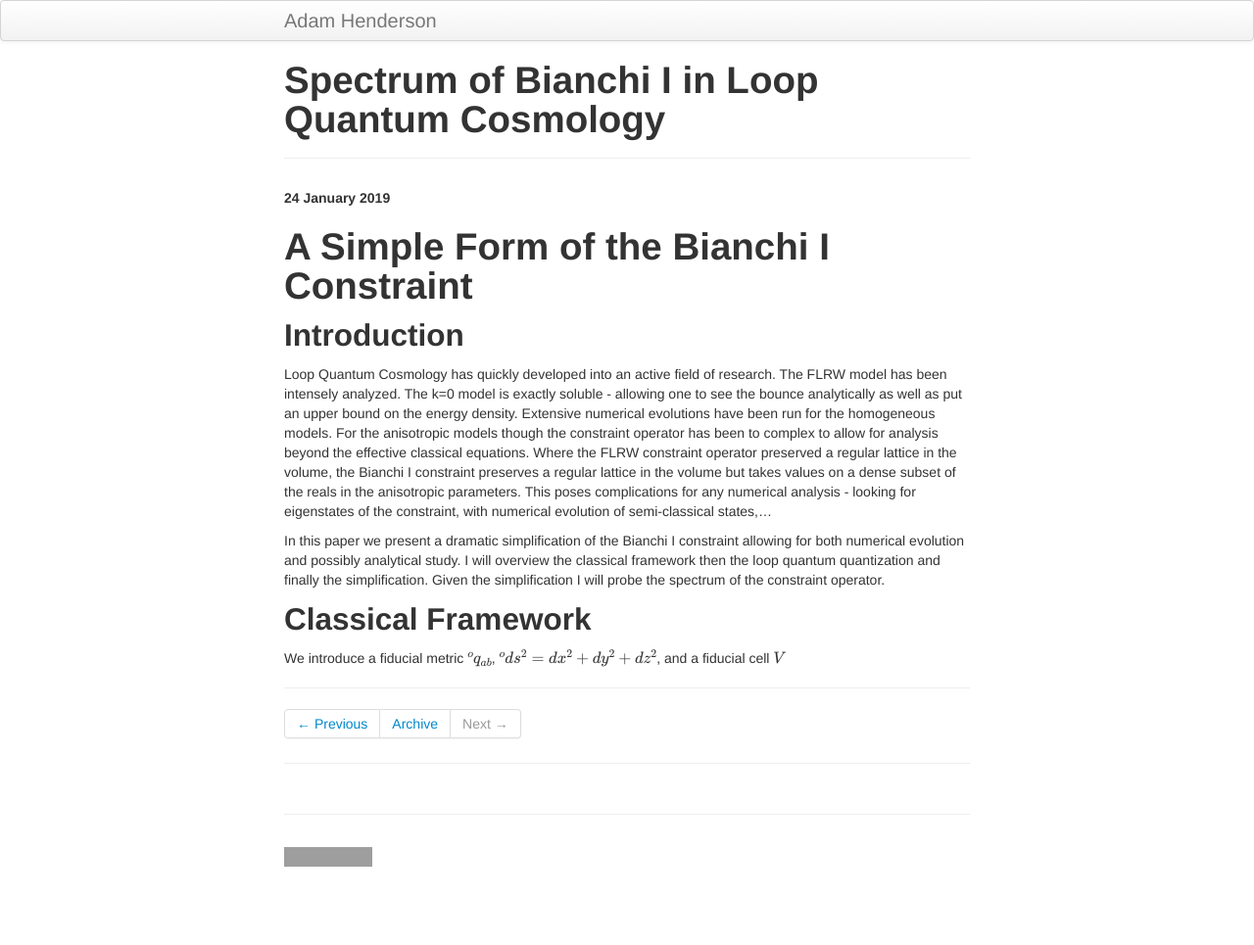
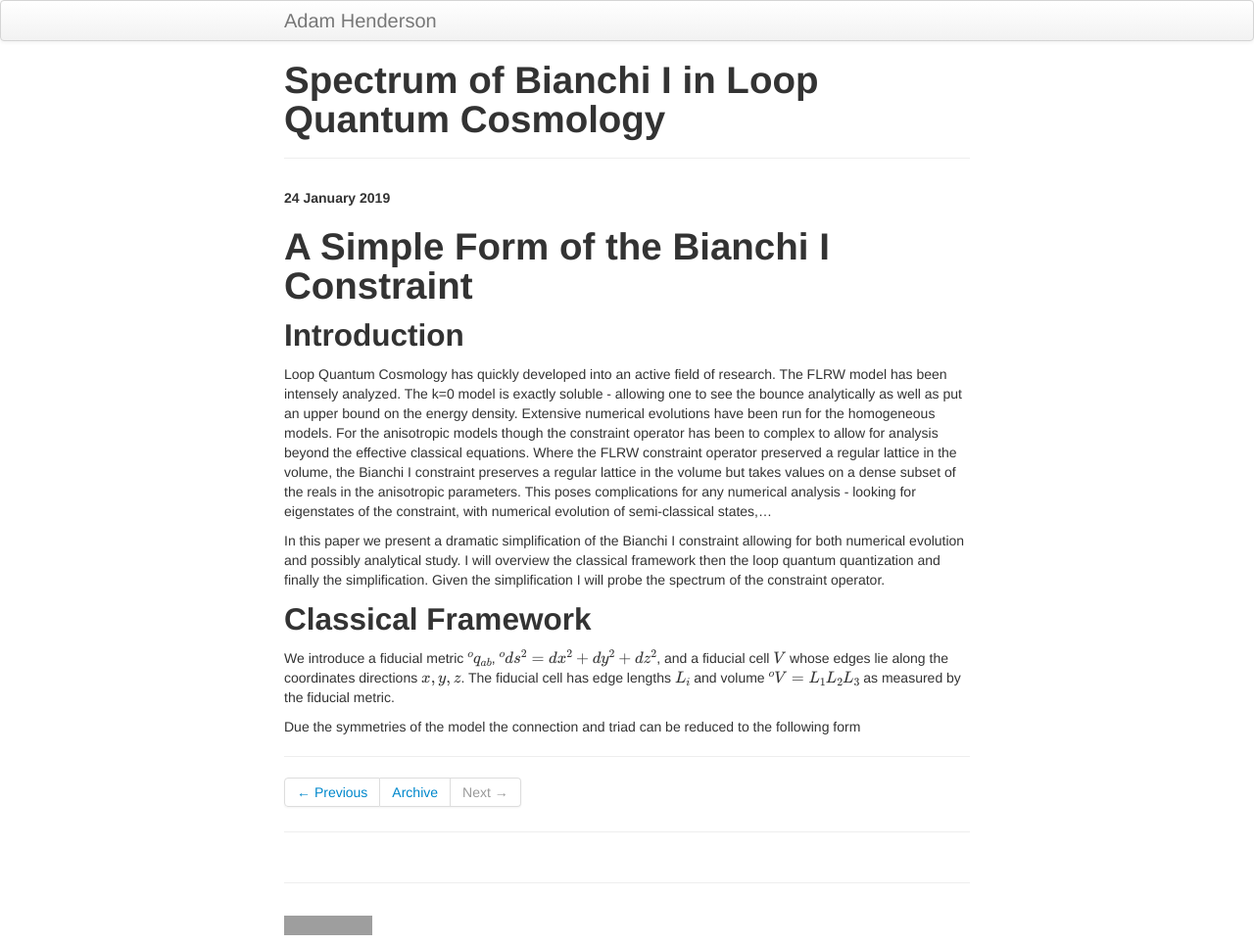
Before and after one commit to AdamDadeH/adamdadeh.github.io, a Jekyll site: the page built from _posts/2019-01-24-bianchi.md, in a window 1280 px wide. Shown: the whole page at 98% size. Built offline with Jekyll 4.4.1, drawn with Linux system fonts in a browser that asks for light colours; formulas are drawn with MathJax 3; before the commit the page ends 900 px from its top, so only the background shows below that; grey boxes are pictures that could not be loaded.

Commit message:
this lien

```diff
--- a/_posts/2019-01-24-bianchi.md
+++ b/_posts/2019-01-24-bianchi.md
@@ -20,3 +20,6 @@ Classical Framework
 ----------------
 
 We introduce a fiducial metric ${}^o q_{ab}$, ${}^o ds^2 = dx^2+dy^2+dz^2$, and a fiducial cell $V$
+whose edges lie along the coordinates directions $x,y,z$.  The fiducial cell has edge lengths $L_i$  and volume ${}^oV=L_1L_2L_3$ as measured by the fiducial metric.
+
+Due the symmetries of the model the connection and triad can be reduced to the following form
```
